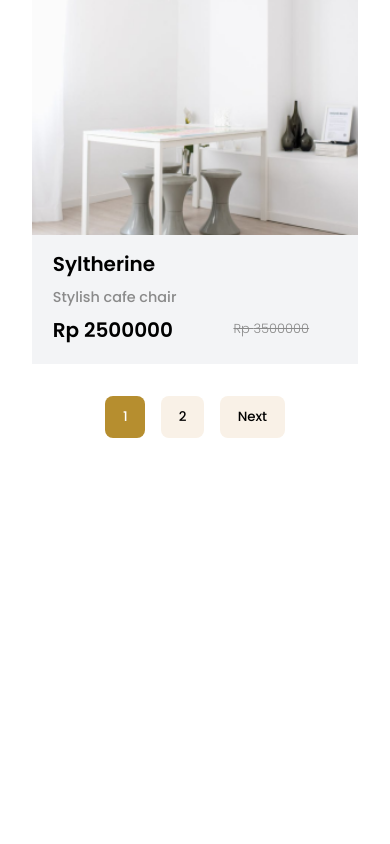
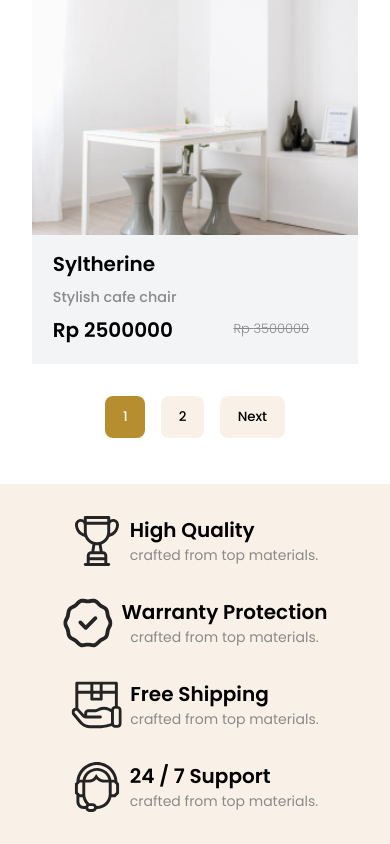
Before and after one commit to JhonyDomingos/result-list-de-e-ommerce, a React (Vite) app: page / in a window 390 px wide. Shown: the part 5023-5867 px from the top of the page. Before the commit the page ends 5507 px from the top, so only its background shows below. Built offline with nearby package versions, Linux system fonts and the light colour scheme.

Commit message:
feat(customerComponeten): created a fully responsive component custumer Assurance

```diff
--- /dev/null
+++ b/src/components/CustomerAssurances/CustomerAssurances.tsx
@@ -0,0 +1,43 @@
+import throphy from "../../assets/icons/trophy1.svg";
+import custumerSuport from "../../assets/icons/customer-support.svg";
+import guarantee from "../../assets/icons/guarantee.svg";
+import shipping from "../../assets/icons/shipping.svg";
+import customerAssurances from "./customerAssurances.module.css";
+
+export const CustomerAssurances = () => {
+  return (
+    <div className="container">
+      <div className={customerAssurances.serviceContainer}>
+        <figure>
+          <img src={throphy} alt="Trophy Icon" />
+          <div className={customerAssurances.textBox}>
+            <h2>High Quality </h2>
+            <figcaption>crafted from top materials.</figcaption>
+          </div>
+        </figure>
+        <figure>
+          <img src={guarantee} alt="Icon Guarantee" />
+          <div className={customerAssurances.textBox}>
+            <h2>Warranty Protection </h2>
+            <figcaption>crafted from top materials.</figcaption>
+          </div>
+        </figure>
+        <figure>
+          <img src={shipping} alt="Free Shipping Icon" />
+          <div className={customerAssurances.textBox}>
+            <h2>Free Shipping </h2>
+            <figcaption>crafted from top materials.</figcaption>
+          </div>
+        </figure>
+
+        <figure>
+          <img src={custumerSuport} alt="Customer Suporte Icon" />
+          <div className={customerAssurances.textBox}>
+            <h2>24 / 7 Support</h2>
+            <figcaption>crafted from top materials.</figcaption>
+          </div>
+        </figure>
+      </div>
+    </div>
+  );
+};
--- /dev/null
+++ b/src/components/CustomerAssurances/customerAssurances.module.css
@@ -0,0 +1,55 @@
+.serviceContainer {
+    background-color: var(--background-section);
+    display: flex;
+    justify-content: center;
+    align-items: center;
+    flex-direction: column;
+    padding: 1rem 0;
+
+
+
+}
+
+.serviceContainer figure {
+
+    display: flex;
+    justify-content: center;
+    align-items: center;
+    gap: .5rem;
+    padding: 1rem 1.3rem;
+}
+
+.serviceContainer figure img {
+
+    height: 50px;
+
+}
+
+.textBox h2 {
+    margin-bottom: .5rem;
+    font-size: 20px;
+    color: var(--text-customer);
+    font-weight: 600;
+}
+
+.textBox figcaption {
+    font-size: 14px;
+    color: var(--text-gray-description);
+    text-align: center;
+    font-weight: 400;
+
+}
+
+
+@media screen and (min-width: 768px) {
+    .serviceContainer {
+        flex-direction: row;
+        justify-content: space-around;
+        padding: 0 1rem;
+        height: 270px;
+    }
+
+
+
+
+}
--- a/src/pages/ResultPage/ResultPage.tsx
+++ b/src/pages/ResultPage/ResultPage.tsx
@@ -1,3 +1,4 @@
+import { CustomerAssurances } from "../../components/CustomerAssurances/CustomerAssurances";
 import { ResultList } from "../../components/ResultList/ResultList";
 import { ShopSection } from "../../components/ShopSection/ShopSection";
 
@@ -7,6 +8,7 @@ export const ResultPage = () => {
       <main>
         <ShopSection />
         <ResultList />
+        <CustomerAssurances />
       </main>
     </div>
   );
```
Also changed, not shown: src/assets/icons/trophy1.svg (renamed from src/assets/icons/trophy 1.svg).
